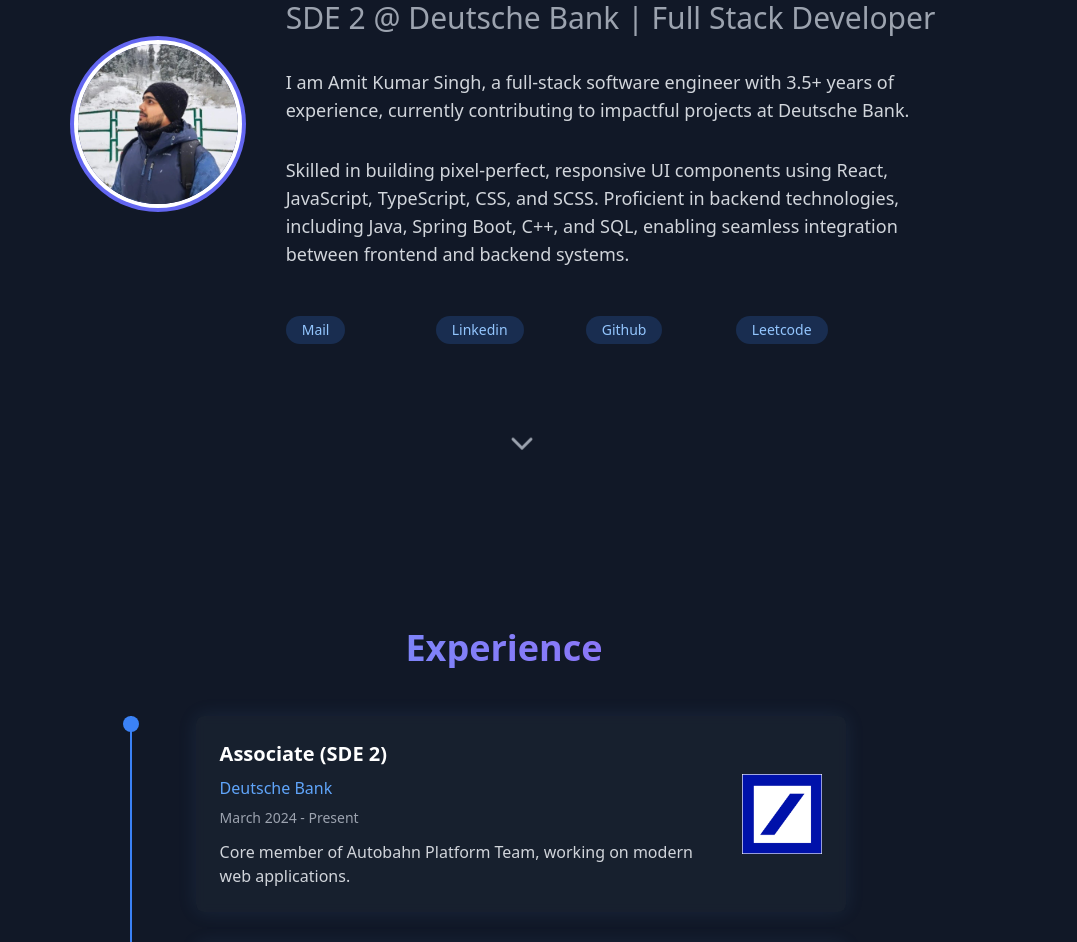
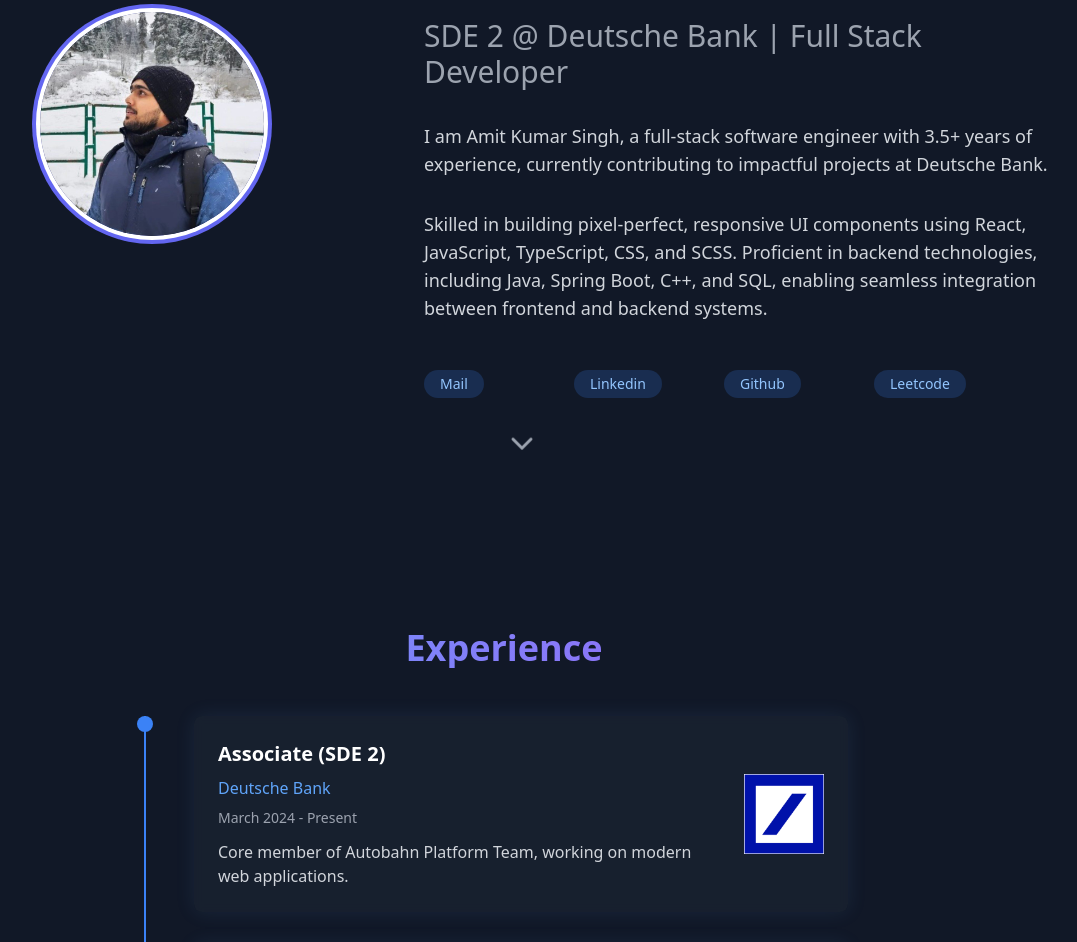
Before and after one commit to amit21AIT/portfolio, a React (Vite) app: page / in a window 1280 px wide. Shown: the part 300-1242 px from the top of the page, without its empty margins (136-1213 px from the left). Built offline with nearby package versions, Linux system fonts and the light colour scheme.

Commit message:
fixed padding and margins in experience section

```diff
--- a/src/App.tsx
+++ b/src/App.tsx
@@ -8,7 +8,7 @@
 
 function App() {
   return (
-    <div className="min-h-screen mx-auto bg-gray-900">
+    <div className="min-h-screen px-2 md:px-6 mx-auto bg-gray-900">
       <CustomCursor />
       <Hero />
       <Experience />
--- a/src/components/Experience.tsx
+++ b/src/components/Experience.tsx
@@ -60,7 +60,7 @@
             transition={{ delay: index * 0.2 }}
           >
             <div className="timeline-dot" />
-            <div className="flex card mx-8 justify-between gap-6">
+            <div className="flex card flex-col md:flex-row mx-2 md:mx-4 justify-between gap-6">
               <div className="grow-4">
                 <h3 className="text-xl font-semibold text-white mb-2">
                   {exp.title}
--- a/src/components/Hero.tsx
+++ b/src/components/Hero.tsx
@@ -15,9 +15,9 @@
       initial={{ opacity: 0 }}
       animate={{ opacity: 1 }}
       transition={{ duration: 0.8 }}
-      className="relative mx-auto min-h-screen grid grid-cols-1 md:grid-cols-[1fr_2.5fr] flex align-center items-center justify-center overflow-auto gap-8 px-10 m-6 py-20 mx-auto"
+      className="relative mx-auto min-h-screen grid grid-cols-1 md:grid-cols-[1fr_1.5fr] flex align-center items-center justify-center overflow-auto gap-8 px-10 m-6 py-20 mx-auto"
     >
-      <div className="aspect-square md:justify-self-end min-w-40 w-40 h-40  place-self-center rounded-full overflow-hidden ring-4 ring-indigo-500 ring-offset-4">
+      <div className="aspect-square md:justify-self-center min-w-40 max-w-[50%] place-self-center rounded-full overflow-hidden ring-4 ring-indigo-500 ring-offset-4">
         <img src="assets/profile.jpeg" className="w-full h-full object-cover" />
       </div>
       <div className="max-w-4xl px-4">
@@ -38,7 +38,7 @@
           SDE 2 @ Deutsche Bank | Full Stack Developer
         </motion.h2>
         <motion.p
-          className="text-lg text-center md:text-start text-gray-300 mb-8 max-w-2xl"
+          className="text-lg text-center md:text-start text-gray-300 mb-8 max-w-3xl"
           initial={{ opacity: 0, y: 20 }}
           animate={{ opacity: 1, y: 0 }}
           transition={{ delay: 0.6 }}
@@ -48,7 +48,7 @@
           Deutsche Bank.
         </motion.p>
         <motion.p
-          className="text-lg text-center md:text-start text-gray-300 mb-12 max-w-2xl"
+          className="text-lg text-center md:text-start text-gray-300 mb-12 max-w-3xl"
           initial={{ opacity: 0, y: 20 }}
           animate={{ opacity: 1, y: 0 }}
           transition={{ delay: 0.6 }}
```
